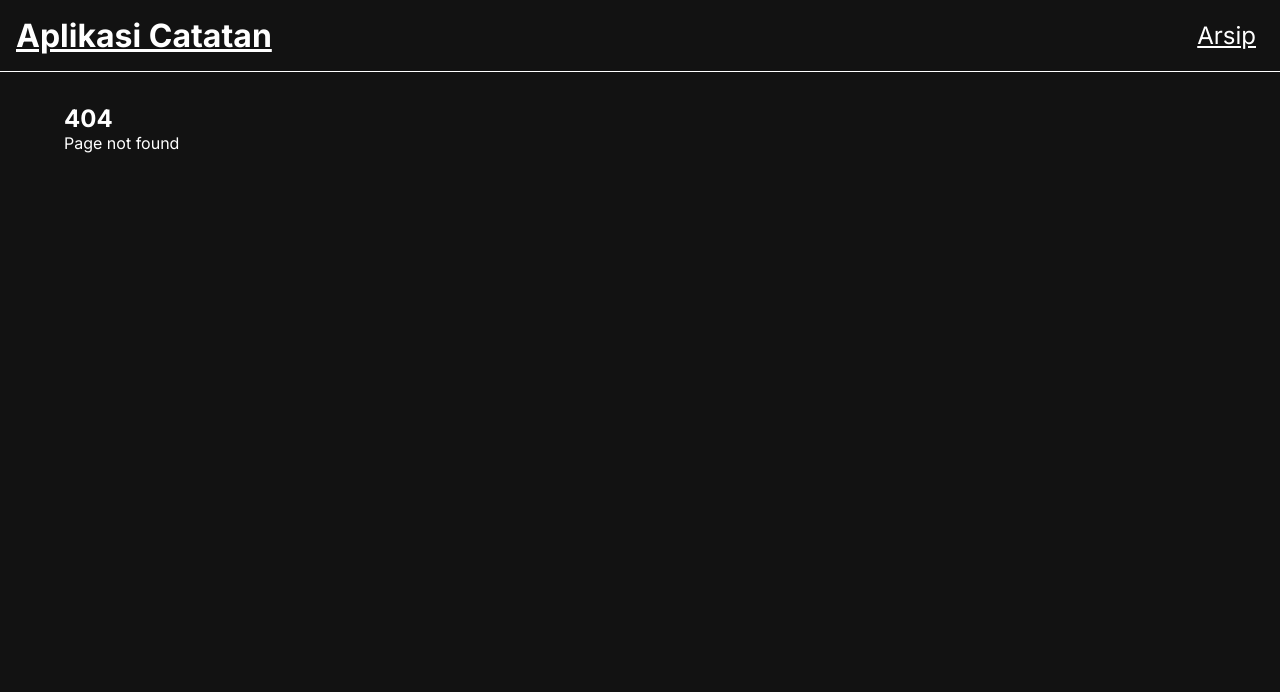
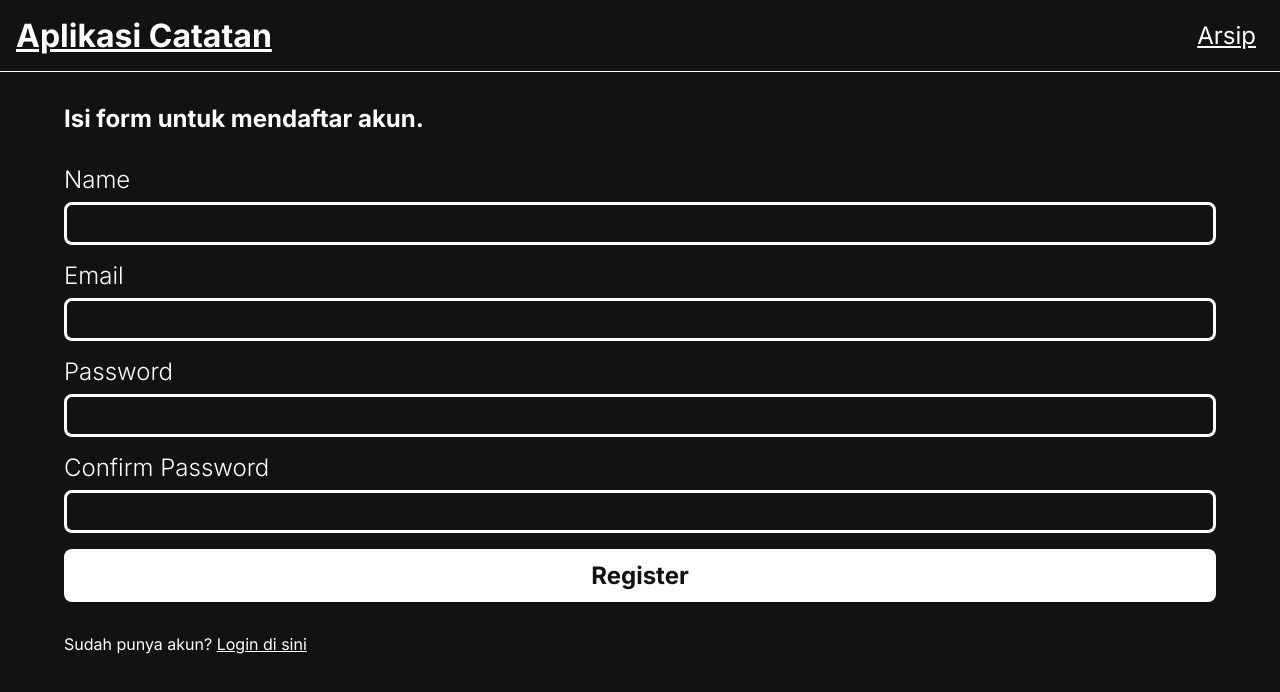
Before and after one commit to inirafli/my-personal-notes, a React (Vite) app: page /register in a window 1280 px wide. Before the commit this address had no page. Shown: the top 692 px of the page. Built offline with nearby package versions, Linux system fonts and the light colour scheme.

Commit message:
added login and register functionality

```diff
--- a/src/components/LoginInput.jsx
+++ b/src/components/LoginInput.jsx
@@ -1,13 +1,41 @@
-import React from 'react'
+import React, { useState } from 'react'
+import { useNavigate } from 'react-router-dom'
+import { login, putAccessToken } from '../utils/network-data'
 
-const LoginInput = () => (
-  <div className="input-login">
-    <label htmlFor="email">Email</label>
-    <input type="email" id="email" defaultValue="" />
-    <label htmlFor="password">Password</label>
-    <input type="password" id="password" defaultValue="" />
-    <button type="button">Login</button>
-  </div>
-)
+const LoginInput = () => {
+  const [email, setEmail] = useState('')
+  const [password, setPassword] = useState('')
+  const navigate = useNavigate()
+
+  const handleLogin = async () => {
+    const { error, data } = await login({ email, password })
+    if (!error) {
+      putAccessToken(data.accessToken)
+      navigate('/')
+    }
+  }
+
+  return (
+    <div className="input-login">
+      <label htmlFor="email">Email</label>
+      <input
+        type="email"
+        id="email"
+        value={email}
+        onChange={(e) => setEmail(e.target.value)}
+      />
+      <label htmlFor="password">Password</label>
+      <input
+        type="password"
+        id="password"
+        value={password}
+        onChange={(e) => setPassword(e.target.value)}
+      />
+      <button type="button" onClick={handleLogin}>
+        Login
+      </button>
+    </div>
+  )
+}
 
 export default LoginInput
--- a/src/components/NotesApp.jsx
+++ b/src/components/NotesApp.jsx
@@ -25,6 +25,8 @@ const NotesApp = () => (
         <Route path="notes/:id" element={<DetailScreen />} />
         <Route path="notes/new" element={<AddNoteScreen />} />
         <Route path="archives" element={<ArchivedScreen />} />
+        <Route path="login" element={<LoginScreen />} />
+        <Route path="register" element={<RegisterScreen />} />
         <Route path="*" element={<NotFoundScreen />} />
       </Route>
     </Routes>
--- a/src/components/RegisterInput.jsx
+++ b/src/components/RegisterInput.jsx
@@ -1,17 +1,61 @@
-import React from 'react'
+import React, { useState } from 'react'
+import { useNavigate } from 'react-router-dom'
+import { register } from '../utils/network-data'
 
-const RegisterInput = () => (
+const RegisterInput = () => {
+  const [name, setName] = useState('')
+  const [email, setEmail] = useState('')
+  const [password, setPassword] = useState('')
+  const [confirmPassword, setConfirmPassword] = useState('')
+  const navigate = useNavigate()
+
+  const handleRegister = async () => {
+    if (password !== confirmPassword) {
+      alert('Inputan Password harus sama!')
+      return
+    }
+
+    const { error } = await register({ name, email, password })
+    if (!error) {
+      navigate('/login')
+    }
+  }
+
+  return (
     <div className="input-register">
       <label htmlFor="name">Name</label>
-    <input type="text" id="name" defaultValue="" />
+      <input
+        type="text"
+        id="name"
+        value={name}
+        onChange={(e) => setName(e.target.value)}
+      />
       <label htmlFor="email">Email</label>
-    <input type="email" id="email" defaultValue="" />
+      <input
+        type="email"
+        id="email"
+        value={email}
+        onChange={(e) => setEmail(e.target.value)}
+      />
       <label htmlFor="password">Password</label>
-    <input type="password" id="password" defaultValue="" />
+      <input
+        type="password"
+        id="password"
+        value={password}
+        onChange={(e) => setPassword(e.target.value)}
+      />
       <label htmlFor="confirmPassword">Confirm Password</label>
-    <input type="password" id="confirmPassword" defaultValue="" />
-    <button type="button">Register</button>
+      <input
+        type="password"
+        id="confirmPassword"
+        value={confirmPassword}
+        onChange={(e) => setConfirmPassword(e.target.value)}
+      />
+      <button type="button" onClick={handleRegister}>
+        Register
+      </button>
     </div>
   )
+}
 
 export default RegisterInput
--- a/src/pages/RegisterScreen.jsx
+++ b/src/pages/RegisterScreen.jsx
@@ -13,7 +13,7 @@ const RegisterScreen = () => (
         <p>
           Sudah punya akun?
           {' '}
-          <a href="/">Login di sini</a>
+          <a href="/login">Login di sini</a>
         </p>
       </section>
     </main>
```
Also changed, not shown: .eslintrc.cjs. Lines whose indentation alone changed are shown as unchanged.
